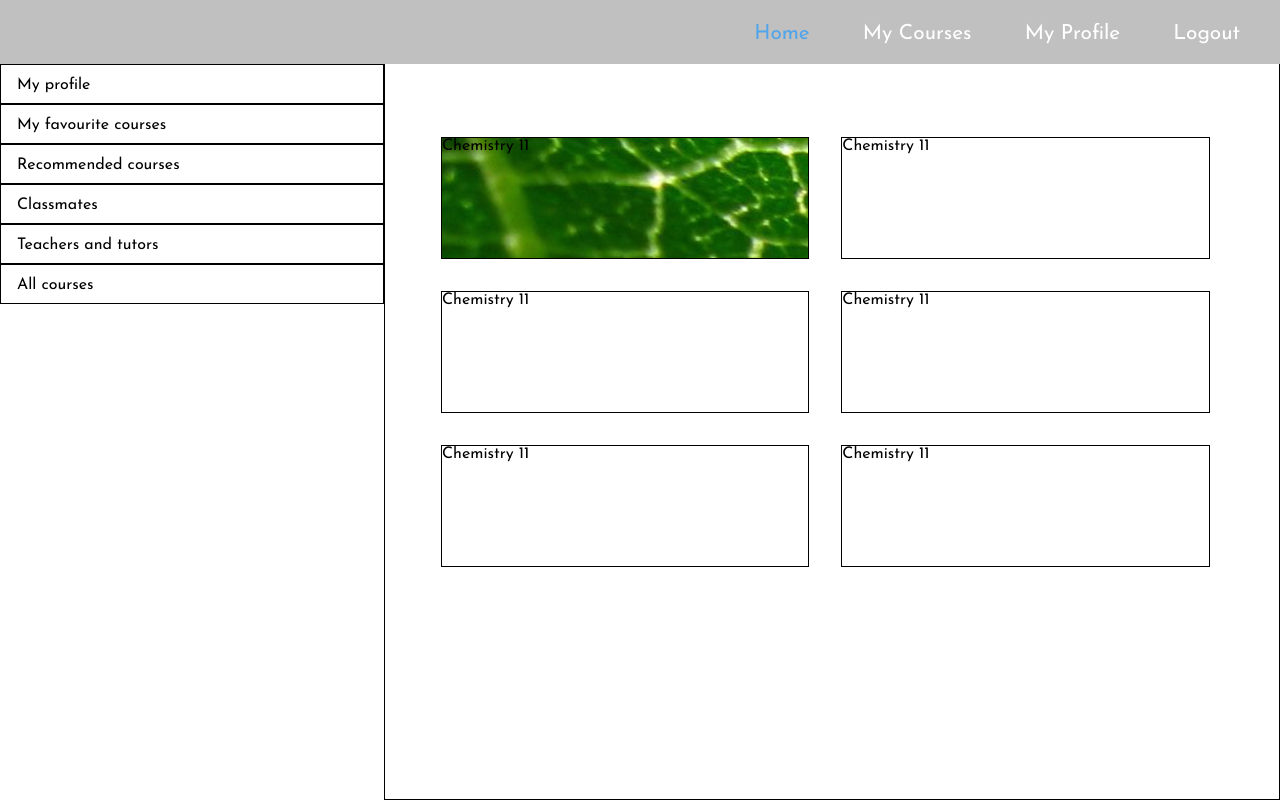
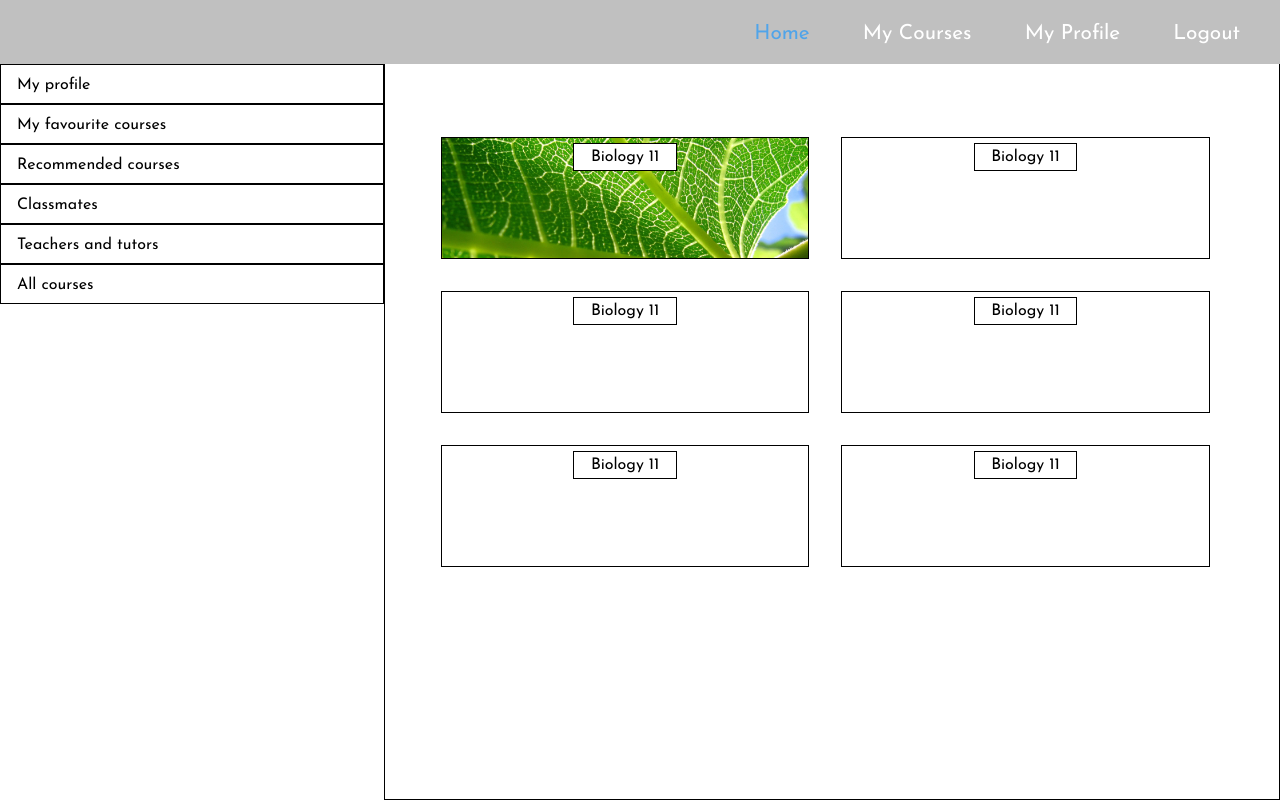
Before and after one commit to zihezhang/Student-Connect, a website: page index.html in a window 1280 px wide. Drawn offline with Linux system fonts and the light colour scheme.

Commit message:
Add template for images on course selection

```diff
--- a/css/main.css
+++ b/css/main.css
@@ -169,6 +169,16 @@ input[type=text], input[type=password] {
     height: 15vh;
     margin: 2vh;
     width: 45%;
+    text-align: center;
+}
+.course h2 {
+    color: black;
+    background: white;
+    width: 25%;
+    padding: 5px;
+    display: inline-block;
+    margin: 5px;
+    border: 1px solid black;
 }
 .side-bar {
     display: flex;
@@ -186,5 +196,6 @@ input[type=text], input[type=password] {
 
 }
 .bio {
-    background-image: url(/images/bio.jpg);
+    background-image: url('../images/bio.jpg');
+    background-size: cover;
 }
--- a/index.html
+++ b/index.html
@@ -46,26 +46,26 @@
 <div class="course-wrapper">
     <div class="course-row">
         <div class="course bio">
-            <p>Chemistry 11</p>
+            <h2>Biology 11</h2>
         </div>
         <div class="course chem">
-            <p>Chemistry 11</p>
+            <h2>Biology 11</h2>
         </div>
     </div>
     <div class="course-row">
         <div class="course phys">
-            <p>Chemistry 11</p>
+            <h2>Biology 11</h2>
         </div>
         <div class="course math">
-            <p>Chemistry 11</p>
+            <h2>Biology 11</h2>
         </div>
     </div>
     <div class="course-row">
         <div class="course eng">
-            <p>Chemistry 11</p>
+            <h2>Biology 11</h2>
         </div>
         <div class="course fr">
-            <p>Chemistry 11</p>
+            <h2>Biology 11</h2>
         </div>
     </div>
 </div>
```
Also changed, not shown: app.js (+59 -0 lines), package.json (added, +26 -0 lines), 1 other file.
